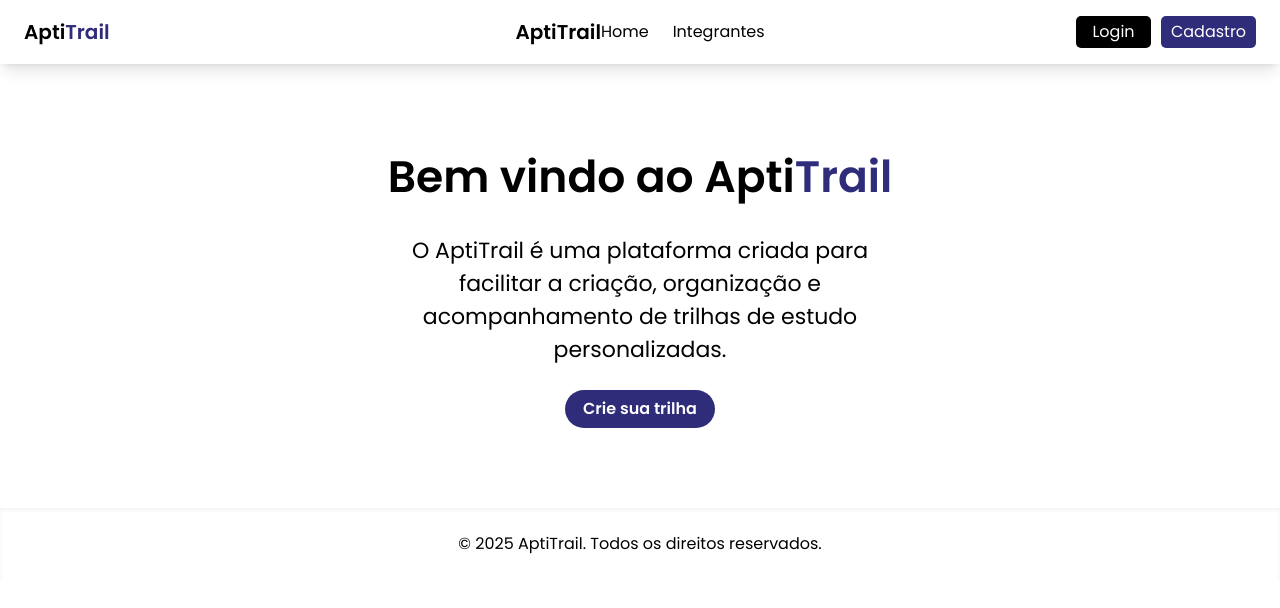
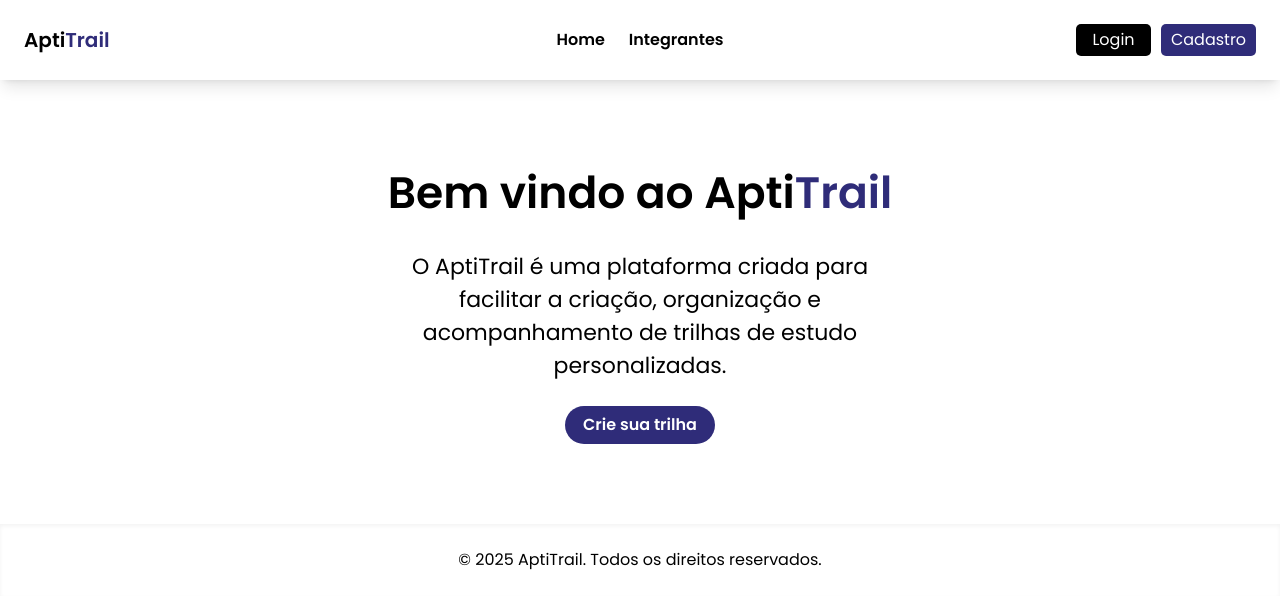
Before and after one commit to apti-trail/site-spa, a React (Vite) app in the folder site-spa/: page / in a window 1280 px wide. Shown: the top 608 px of the page. Built offline with nearby package versions, Linux system fonts and the light colour scheme.

Commit message:
style: altera menu hamburguer

```diff
--- a/site-spa/src/components/NavBar/Navbar.tsx
+++ b/site-spa/src/components/NavBar/Navbar.tsx
@@ -16,16 +16,13 @@ export default function Navbar() {
     return(
         <nav>
             <div className="max-w-7xl mx-auto px-4 sm:px-6 lg:px-8">
-                <div className="flex justify-between items-center h-16">
-                    <div className="font-bold text-xl">
-                        <p>AptiTrail</p>
-                    </div>
-
+                <div className="flex justify-between items-center h-20">
                     <div className="hidden md:flex space-x-6">
                         {links.map((link) => (
                             <Link
                                 key={link.to}
                                 to={link.to}
+                                className="font-semibold"
                             >
                                 {link.label}
                             </Link>
@@ -48,17 +45,33 @@ export default function Navbar() {
             </div>
 
             {isOpen && (
-                <div className="md:hidden px-4 pt-2 pb-4 space-y-1">
+                <div className="md:hidden absolute top-20 left-0 w-full bg-white shadow-lg px-4 pt-4 pb-6 space-y-3 z-50 divide-y divide-[#2f2c79]">
                     {links.map((link) => (
                         <Link
                             key={link.to}
                             to={link.to}
-                            className="block"
+                            className="block font-semibold"
                             onClick={() => setIsOpen(false)}
                         >
                             {link.label}
                         </Link>
                     ))}
+
+                    <Link
+                        to="/login"
+                        className="block font-semibold text-gray-800"
+                        onClick={() => setIsOpen(false)}
+                    >
+                        Login
+                    </Link>
+
+                    <Link
+                        to="/cadastro"
+                        className="block font-semibold text-gray-800"
+                        onClick={() => setIsOpen(false)}
+                    >
+                        Cadastro
+                    </Link>
                 </div>
             )}
         </nav>
```
